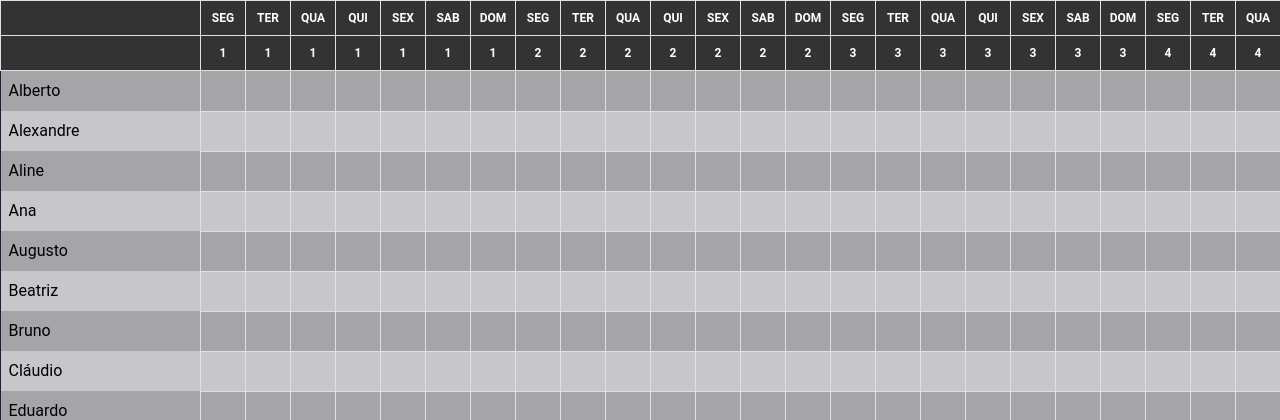
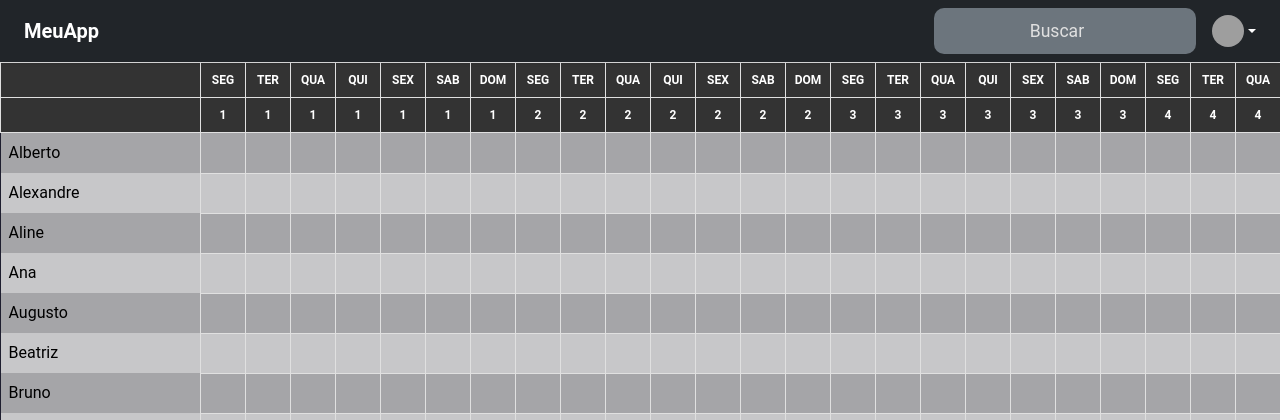
Before and after one commit to dmfadul/planejaMed2, a Django app: page /shifts/basetable/1 in a window 1280 px wide; the page is wider, and only the part inside the window is pictured. Shown: the top 420 px of that part. Run offline with Django 5.2, Linux system fonts and the light colour scheme; data comes from the database, SQL or seed files in the repository; some libraries are stand-ins or nearby versions; grey boxes are pictures that could not be loaded.

Commit message:
added navbar

```diff
--- a/templates/base.html
+++ b/templates/base.html
@@ -14,6 +14,10 @@
 
 </head>
 <body>
+    {% block navbar %}
+        {% include "partials/navbar.html" %}
+    {% endblock %}
+
     {% block content %}{% endblock %}
 
     <script src="{% static 'js/jquery.min.js' %}"></script>
--- /dev/null
+++ b/templates/partials/navbar.html
@@ -0,0 +1,23 @@
+{% load static %}
+
+<nav class="navbar navbar-expand-lg navbar-dark bg-dark py-2 px-4 shadow-sm sticky-top">
+    <a class="navbar-brand fw-bold" href="#">MeuApp</a>
+
+    <form class="d-none d-md-flex ms-auto me-3" role="search">
+      <input class="form-control form-control-sm bg-secondary text-white border-0"
+             type="search" placeholder="Buscar" aria-label="Search">
+    </form>
+
+    <div class="dropdown">
+      <a href="#" class="d-flex align-items-center text-white text-decoration-none dropdown-toggle"
+         id="navbarUserDropdown" data-bs-toggle="dropdown" aria-expanded="false">
+        <img src="{% static 'assets/user-icon.png' %}" alt="user" width="32" height="32" class="rounded-circle">
+      </a>
+      <ul class="dropdown-menu dropdown-menu-end dropdown-menu-dark" aria-labelledby="navbarUserDropdown">
+        <li><a class="dropdown-item" href="#">Perfil</a></li>
+        <li><a class="dropdown-item" href="#">Configurações</a></li>
+        <li><hr class="dropdown-divider"></li>
+        <li><a class="dropdown-item" href="#">Sair</a></li>
+      </ul>
+    </div>
+  </nav>
```
